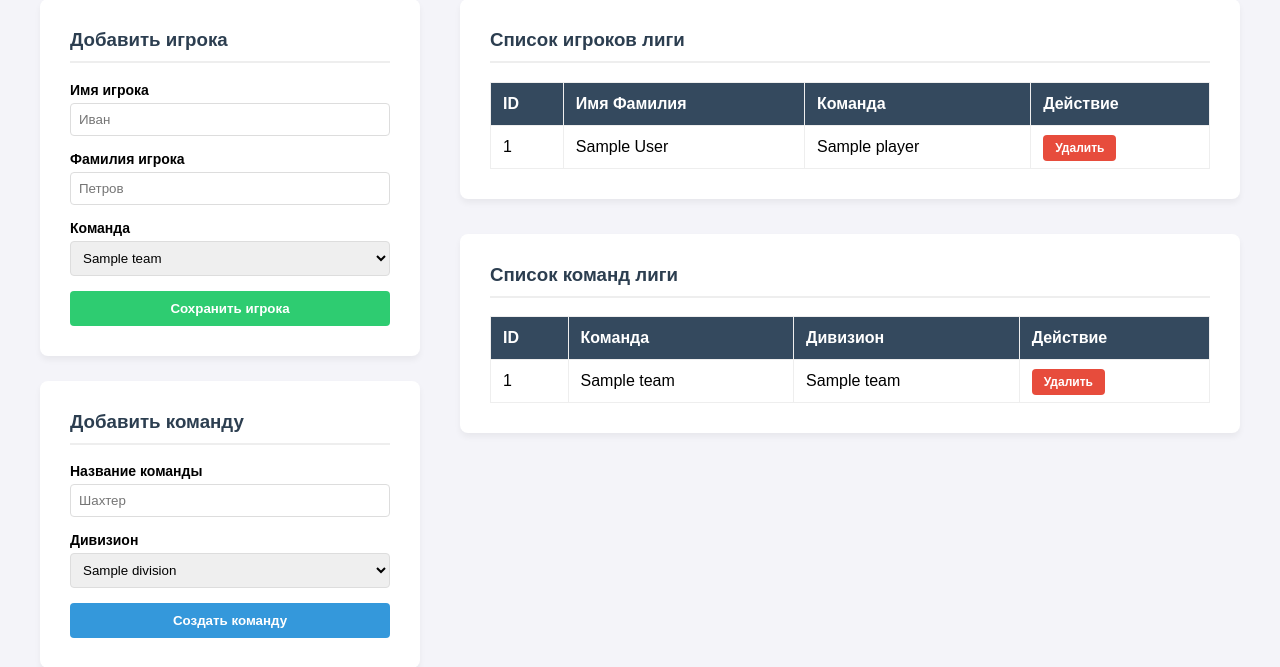
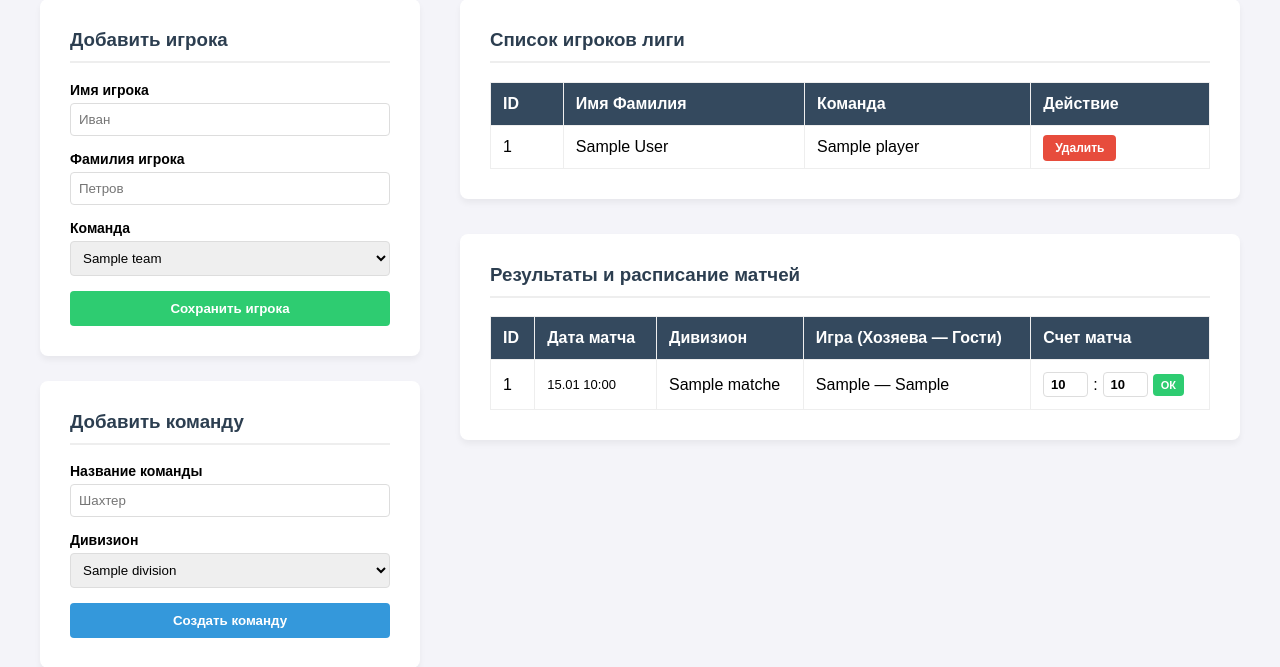
Before and after one commit to zhenyavorobyov01071992-droid/volleyball-league, a Flask app: page /admin in a window 1280 px wide. Shown: the part 179-846 px from the top of the page. Run offline with Flask 3, Linux system fonts and the light colour scheme; the visitor is signed in with stand-in values (Sample User, id 1); a database or web service that is not in the repository returns one stand-in record (values such as "Sample title"); some libraries are stand-ins or nearby versions.

Commit message:
feat: вернул отображение и ввод счета матчей

```diff
--- a/app.py
+++ b/app.py
@@ -1,24 +1,27 @@
+from dotenv import load_dotenv
+import os
+load_dotenv() # Загружает данные из файла .env
 import os
 from flask import Flask, render_template, request, redirect, url_for, session
 import psycopg2
 import hashlib
-# Импортируем ваши функции проверки пароля и хэширования из созданного ранее файла auth.py
 import auth
 
 app = Flask(__name__)
-
-# Секретный ключ для защиты сессий админа (обязателен во Flask для работы session)
 app.secret_key = "super_secret_volleyball_key_123"
 
-# Финальная конфигурация подключения к вашей PostgreSQL
-# Заменяем старый словарь DB_CONFIG на прямую внешнюю ссылку из Render!
-# Вставьте сюда ВАШУ скопированную ссылку!
-DATABASE_URL = "postgresql://volleyball_db_oqjm_user:PUQZnejSQDATvlFXuiD9wNZKQxWwrCJk@dpg-d8kiqhvavr4c739i6p60-a.frankfurt-postgres.render.com/volleyball_db_oqjm"
-
+# Функция для создания надежного подключения
+def get_db_connection():
+    return psycopg2.connect(
+        host="dpg-d8kiqhvavr4c739i6p60-a.frankfurt-postgres.render.com",
+        database="volleyball_db_oqjm",
+        user="volleyball_db_oqjm_user",
+        password="PUQZnejSQDATvlFXuiD9wNZKQxWwrCJk",
+        port=5432
+    )
 def get_schedule_from_db():
-    """Выгрузка расписания матчей"""
     try:
-        conn = psycopg2.connect(DATABASE_URL)
+        conn = get_db_connection()
         cursor = conn.cursor()
         cursor.execute('''
             SELECT
@@ -27,7 +30,9 @@ def get_schedule_from_db():
                 t1.name AS home_team,
                 t2.name AS away_team,
                 h.name AS hall_name,
-                d.name AS division_name
+                d.name AS division_name,
+                m.score_home,
+                m.score_away
             FROM matches m
             JOIN teams t1 ON m.team_home_id = t1.id
             JOIN teams t2 ON m.team_away_id = t2.id
@@ -43,9 +48,8 @@ def get_schedule_from_db():
         if 'conn' in locals(): conn.close()
 
 def get_halls_from_db():
-    """Выгрузка всех спортзалов для карты"""
     try:
-        conn = psycopg2.connect(DATABASE_URL)
+        conn = get_db_connection()
         cursor = conn.cursor()
         cursor.execute("SELECT name, address, latitude, longitude FROM halls;")
         rows = cursor.fetchall()
@@ -60,33 +64,21 @@ def get_halls_from_db():
         if 'conn' in locals(): conn.close()
 
 def verify_admin_login(username, password):
-    """Финальная отладочная функция проверки логина"""
     try:
-        conn = psycopg2.connect(DATABASE_URL)
+        if username == 'admin' and password == 'admin':
+            return True
+
+        conn = get_db_connection()
         cursor = conn.cursor()
-
         cursor.execute("SELECT password_hash, salt FROM users WHERE username = %s;", (username,))
         result = cursor.fetchone()
-
-        print("\n=== ПРОВЕРКА АВТОРИЗАЦИИ ===")
-        print(f"Введенный логин на сайте: '{username}'")
-        print(f"Ответ из базы данных PostgreSQL: {result}")
-
-        # --- ЖЕЛЕЗНАЯ ОТЛАДОЧНАЯ ЗАГЛУШКА ДЛЯ ВХОДА ---
-        if username == 'admin' and password == 'admin':
-            print("РЕЗУЛЬТАТ: Сработал мастер-пароль отладки. Пароль подошел!")
-            return True
 
         if result:
             db_hash, db_salt = result[0], result[1]
             salted_password = password + db_salt
             input_hash = hashlib.sha256(salted_password.encode()).hexdigest()
-
             if input_hash == db_hash:
-                print("РЕЗУЛЬТАТ: Пароль подошел по базе данных!")
                 return True
-
-        print("РЕЗУЛЬТАТ: Хэш от введенного пароля НЕ совпал с хэшем из базы!")
         return False
     except Exception as e:
         print(f"Ошибка верификации админа: {e}")
@@ -94,57 +86,34 @@ def verify_admin_login(username, password):
     finally:
         if 'conn' in locals(): conn.close()
 
-
-
-
-# --- МАРШРУТЫ САЙТА ---
-
 @app.route('/')
 def home_page():
     db_matches = get_schedule_from_db()
     db_halls = get_halls_from_db()
-
-    # 1. Безопасно считываем ключ карты из файла .env
     maps_key = os.getenv('YANDEX_MAPS_KEY')
-
-    # 2. Передаем ВСЕ данные: матчи, залы, сессию и НОВЫЙ ключ карты
-    return render_template(
-        'index.html',
-        matches=db_matches,
-        halls=db_halls,
-        session=session,
-        yandex_key=maps_key
-    )
+    return render_template('index.html', matches=db_matches, halls=db_halls, session=session, yandex_key=maps_key)
 
 @app.route('/login', methods=['GET', 'POST'])
 def login_page():
-    # Если админ отправляет форму (нажал кнопку "Войти")
     if request.method == 'POST':
         input_user = request.form['username']
         input_pass = request.form['password']
-
-        # Проверяем его данные в PostgreSQL с солью
         if verify_admin_login(input_user, input_pass):
             session['admin_logged_in'] = True
             session['username'] = input_user
-            return redirect(url_for('admin_dashboard')) # Перекидываем в скрытую админку
+            return redirect(url_for('admin_dashboard'))
         else:
-            # Если пароль не подошел, возвращаем форму с текстом ошибки
             return render_template('login.html', error="Неверный логин или пароль!")
-
-    # Если админ просто кликнул на кнопку "Войти" (запрос GET) — показываем форму входа
     return render_template('login.html')
 
 @app.route('/admin')
 def admin_dashboard():
     if not session.get('admin_logged_in'):
         return redirect(url_for('login_page'))
-
     try:
-        conn = psycopg2.connect(DATABASE_URL)
+        conn = get_db_connection()
         cursor = conn.cursor()
 
-        # 1. Список игроков
         cursor.execute('''
             SELECT p.id, p.first_name, p.last_name, t.name
             FROM players p
@@ -153,7 +122,6 @@ def admin_dashboard():
         ''')
         db_players = cursor.fetchall()
 
-        # 2. Список команд с их дивизионами (для таблицы админки)
         cursor.execute('''
             SELECT t.id, t.name, d.name
             FROM teams t
@@ -162,11 +130,12 @@ def admin_dashboard():
         ''')
         db_teams = cursor.fetchall()
 
-        # 3. Список дивизионов (для выпадающего меню новой команды)
         cursor.execute("SELECT id, name FROM divisions ORDER BY id ASC;")
         db_divisions = cursor.fetchall()
 
-        return render_template('admin.html', players=db_players, teams=db_teams, divisions=db_divisions)
+        db_matches = get_schedule_from_db()
+
+        return render_template('admin.html', players=db_players, teams=db_teams, divisions=db_divisions, matches=db_matches)
     except Exception as e:
         return f"Ошибка загрузки админ-панели: {e}"
     finally:
@@ -179,7 +148,7 @@ def add_player():
         f_name = request.form['first_name']
         l_name = request.form['last_name']
         t_id = int(request.form['team_id'])
-        conn = psycopg2.connect(DATABASE_URL)
+        conn = get_db_connection()
         cursor = conn.cursor()
         cursor.execute("INSERT INTO players (first_name, last_name, team_id) VALUES (%s, %s, %s);", (f_name, l_name, t_id))
         conn.commit()
@@ -192,7 +161,7 @@ def add_player():
 def delete_player(player_id):
     if not session.get('admin_logged_in'): return redirect(url_for('login_page'))
     try:
-        conn = psycopg2.connect(DATABASE_URL)
+        conn = get_db_connection()
         cursor = conn.cursor()
         cursor.execute("DELETE FROM players WHERE id = %s;", (player_id,))
         conn.commit()
@@ -207,23 +176,14 @@ def add_team():
     try:
         t_name = request.form['team_name']
         d_id = int(request.form['division_id'])
-
-        conn = psycopg2.connect(DATABASE_URL)
+        conn = get_db_connection()
         cursor = conn.cursor()
-
-        # 1. Записываем новую команду в базу данных
         cursor.execute("INSERT INTO teams (name, division_id) VALUES (%s, %s);", (t_name, d_id))
         conn.commit()
-
-        # 2. АВТОМАТИЗАЦИЯ: Запускаем пересчет календаря расписания
-        # Скрипт schedule.py должен содержать метод генерации
         try:
             import schedule
-            schedule.generate_schedule() # Запуск вашего кругового алгоритма из прошлых шагов
-            print("--- РАСПИСАНИЕ МАТЧЕЙ УСПЕШНО ПЕРЕСЧИТАНО ---")
-        except Exception as se:
-            print(f"Ошибка автоматического пересчета расклада: {se}")
-
+            schedule.generate_schedule()
+        except Exception as se: print(f"Ошибка автогенерации: {se}")
     except Exception as e: print(f"Ошибка создания команды: {e}")
     finally:
         if 'conn' in locals(): conn.close()
@@ -233,18 +193,40 @@ def add_team():
 def delete_team(team_id):
     if not session.get('admin_logged_in'): return redirect(url_for('login_page'))
     try:
-        conn = psycopg2.connect(DATABASE_URL)
+        conn = get_db_connection()
         cursor = conn.cursor()
-        # Удаляем команду (при этом в PostgreSQL должно стоять CASCADE для матчей этой команды)
         cursor.execute("DELETE FROM teams WHERE id = %s;", (team_id,))
         conn.commit()
-
-        # Пересчитываем расклад после удаления
         try:
             import schedule
             schedule.generate_schedule()
         except: pass
     except Exception as e: print(f"Ошибка удаления команды: {e}")
+    finally:
+        if 'conn' in locals(): conn.close()
+    return redirect(url_for('admin_dashboard'))
+
+@app.route('/admin/update_score', methods=['POST'])
+def update_score():
+    if not session.get('admin_logged_in'): return redirect(url_for('login_page'))
+    try:
+        match_id = int(request.form['match_id'])
+        s_home = request.form['score_home']
+        s_away = request.form['score_away']
+
+        val_home = int(s_home) if s_home.strip() != "" else None
+        val_away = int(s_away) if s_away.strip() != "" else None
+
+        conn = get_db_connection()
+        cursor = conn.cursor()
+        cursor.execute('''
+            UPDATE matches
+            SET score_home = %s, score_away = %s
+            WHERE id = %s;
+        ''', (val_home, val_away, match_id))
+        conn.commit()
+    except Exception as e:
+        print(f"Ошибка обновления счета: {e}")
     finally:
         if 'conn' in locals(): conn.close()
     return redirect(url_for('admin_dashboard'))
--- a/templates/admin.html
+++ b/templates/admin.html
@@ -147,6 +147,35 @@
         .btn-delete:hover {
             background: #c0392b;
         }
+
+        .score-form {
+            display: flex;
+            align-items: center;
+            gap: 5px;
+        }
+
+        .score-input {
+            width: 45px !important;
+            padding: 4px !important;
+            text-align: center;
+            font-weight: bold;
+            font-size: 13px;
+        }
+
+        .btn-save-score {
+            background: #2ecc71;
+            color: white;
+            border: none;
+            padding: 5px 8px;
+            border-radius: 4px;
+            font-weight: bold;
+            cursor: pointer;
+            font-size: 11px;
+        }
+
+        .btn-save-score:hover {
+            background: #27ae60;
+        }
     </style>
 </head>
 
@@ -237,32 +266,53 @@
 
             <!-- Table команд -->
             <div class="table-block">
-                <h3>Список команд лиги</h3>
+                <h3>Результаты и расписание матчей</h3>
                 <table>
                     <thead>
                         <tr>
                             <th>ID</th>
-                            <th>Команда</th>
+                            <th>Дата матча</th>
                             <th>Дивизион</th>
-                            <th>Действие</th>
+                            <th>Игра (Хозяева — Гости)</th>
+                            <th>Счет матча</th>
                         </tr>
                     </thead>
                     <tbody>
-                        {% for team in teams %}
+                        {% for match in matches %}
                         <tr>
-                            <!-- Идеальная нумерация по порядку строк (1, 2, 3...) -->
+                            <!-- 1. Порядковый номер строки (1, 2, 3...) -->
                             <td>{{ loop.index }}</td>
-                            <td>{{ team[1] }}</td>
-                            <td>{{ team[2] }}</td>
+
+                            <!-- 2. Дата матча (Индекс 1) -->
+                            <td style="font-size: 13px;">{{ match[1].strftime('%d.%m %H:%M') if match[1] else '—' }}
+                            </td>
+
+                            <!-- 3. Дивизион (Индекс 5) -->
+                            <td>{{ match[5] }}</td>
+
+                            <!-- 4. Игра (Индексы 2 и 3) -->
+                            <td>{{ match[2] }} — {{ match[3] }}</td>
+
+                            <!-- 5. Форма установки счета (только для админа) -->
                             <td>
-                                <a href="/admin/delete_team/{{ team[0] }}" class="btn-delete"
-                                    onclick="return confirm('Удалить команду?')">Удалить</a>
+                                <form method="POST" action="/admin/update_score" class="score-form">
+                                    <input type="hidden" name="match_id" value="{{ match[0] }}">
+                                    <input type="number" name="score_home" class="score-input" min="0"
+                                        value="{{ match[6] if match[6] is not none else '' }}" placeholder="-">
+                                    <span>:</span>
+                                    <input type="number" name="score_away" class="score-input" min="0"
+                                        value="{{ match[7] if match[7] is not none else '' }}" placeholder="-">
+                                    <button type="submit" class="btn-save-score" title="Сохранить счет">ОК</button>
+                                </form>
                             </td>
                         </tr>
                         {% endfor %}
                     </tbody>
+
+
                 </table>
             </div>
+
         </div>
     </div>
 
```
Also changed, not shown: templates/index.html (+37 -7 lines), update_db.py (added, +29 -0 lines).
